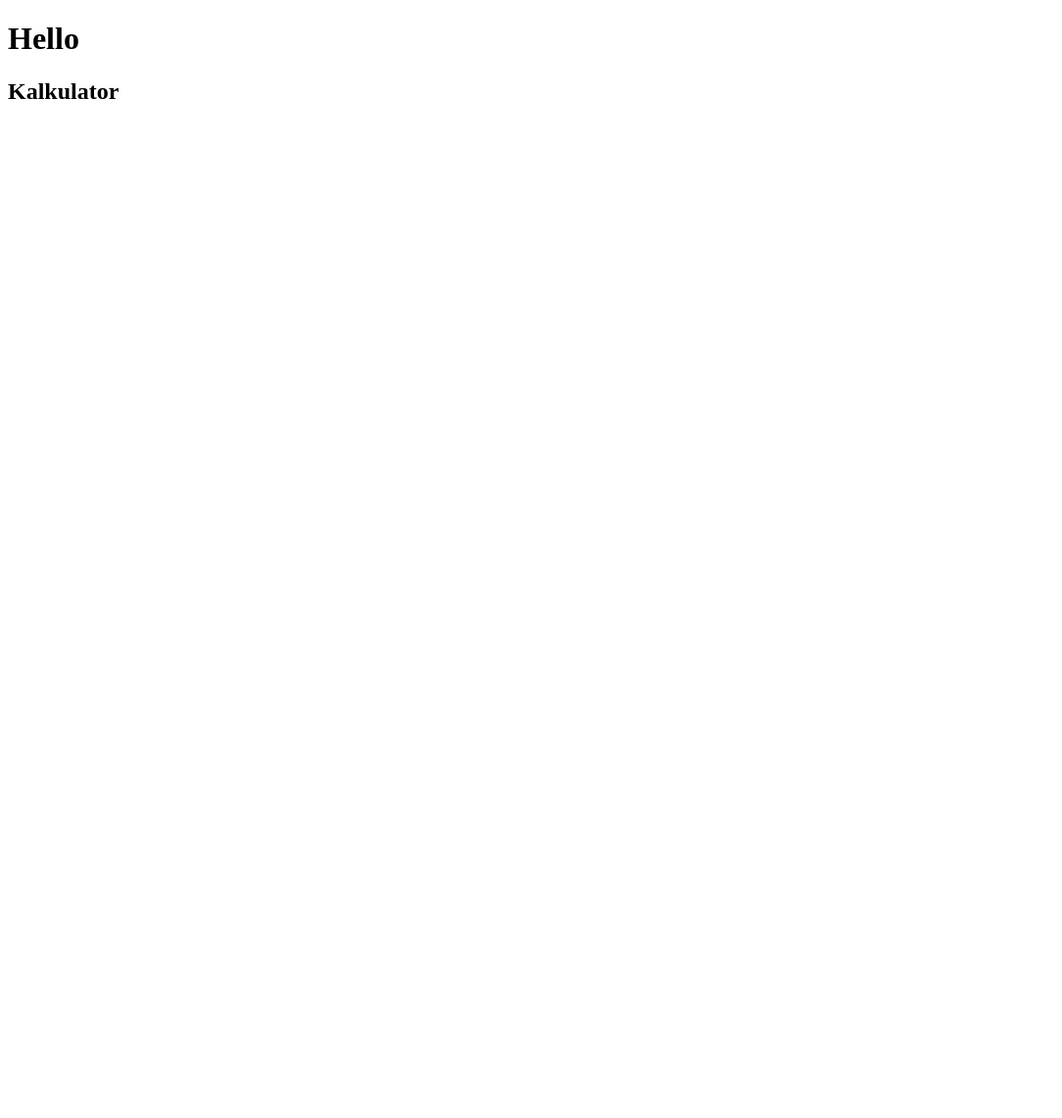
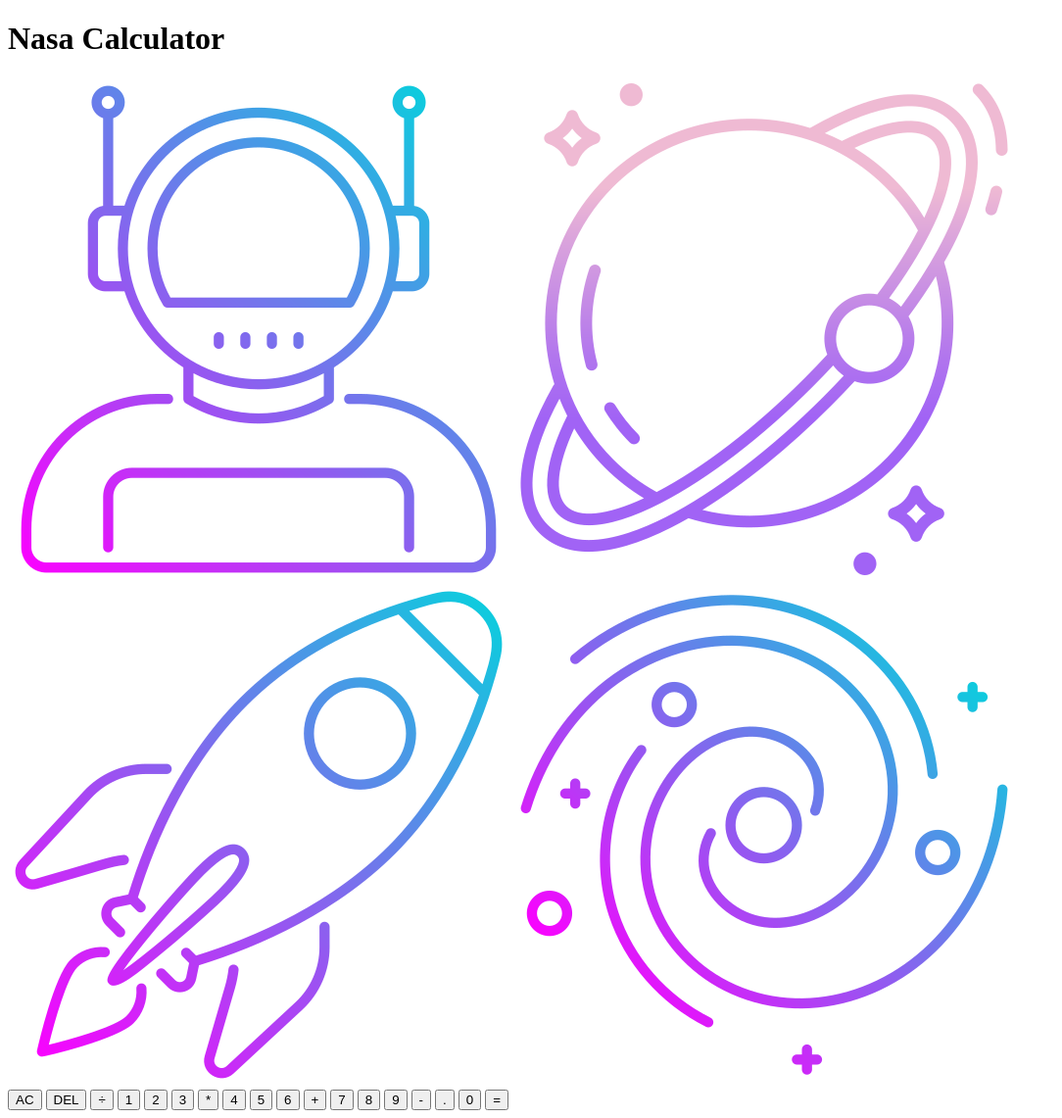
Before and after one commit to beata-kapinos/Calculator-and-tests, a website: page src/index.html in a window 1280 px wide. Shown: the whole page at 98% size, without its empty margins (0-1084 px from the left). Before the commit the page ends 800 px from the top, so only its background shows below. Drawn offline with Linux system fonts and the light colour scheme.

Commit message:
modify index.html, add calculator structure

```diff
--- a/src/index.html
+++ b/src/index.html
@@ -4,11 +4,45 @@
     <meta charset="UTF-8" />
     <meta http-equiv="X-UA-Compatible" content="IE=edge" />
     <meta name="viewport" content="width=device-width, initial-scale=1.0" />
-    <title>Document</title>
+    <link
+      href="https://fonts.googleapis.com/css2?family=Montserrat:wght@100;200;300;400;500;600;700;800;900&display=swap"
+      rel="stylesheet"
+    />
+    <title>Nasa Calculator</title>
     <link rel="stylesheet" href="./css/main.css" />
+    <script src="scripts/script.js" defer></script>
   </head>
   <body>
-    <h1>Hello</h1>
-    <h2>Kalkulator</h2>
+    <h1 class="title">Nasa Calculator</h1>
+    <div class="container">
+      <img class="img astronaut" src="./assets/icons/astronaut.png" />
+      <img class="img planet" src="./assets/icons/saturn.png" />
+      <img class="img spaceship" src="./assets/icons/spaceship.png" />
+      <img class="img galaxy" src="./assets/icons/spiral-galaxy.png" />
+      <div class="calculator-grid">
+        <div class="output">
+          <div data-previous-operand class="previous-operand"></div>
+          <div data-current-operand class="current-operand"></div>
+        </div>
+        <button data-all-clear class="span-two orange">AC</button>
+        <button data-delete class="round orange">DEL</button>
+        <button data-operation class="round">÷</button>
+        <button data-number class="round">1</button>
+        <button data-number class="round">2</button>
+        <button data-number class="round">3</button>
+        <button data-operation class="round">*</button>
+        <button data-number class="round">4</button>
+        <button data-number class="round">5</button>
+        <button data-number class="round">6</button>
+        <button data-operation class="round">+</button>
+        <button data-number class="round">7</button>
+        <button data-number class="round">8</button>
+        <button data-number class="round">9</button>
+        <button data-operation class="round">-</button>
+        <button data-number class="round">.</button>
+        <button data-number class="round">0</button>
+        <button data-equals class="span-two equal-btn">=</button>
+      </div>
+    </div>
   </body>
 </html>
```
